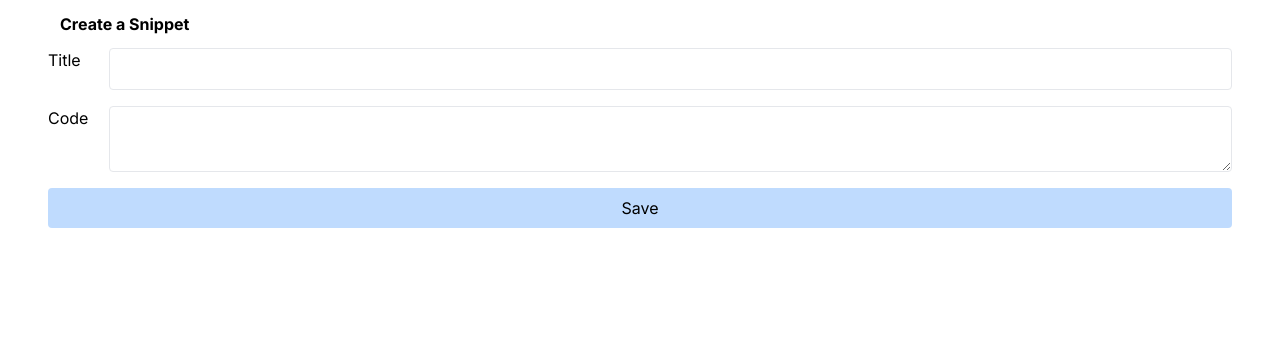
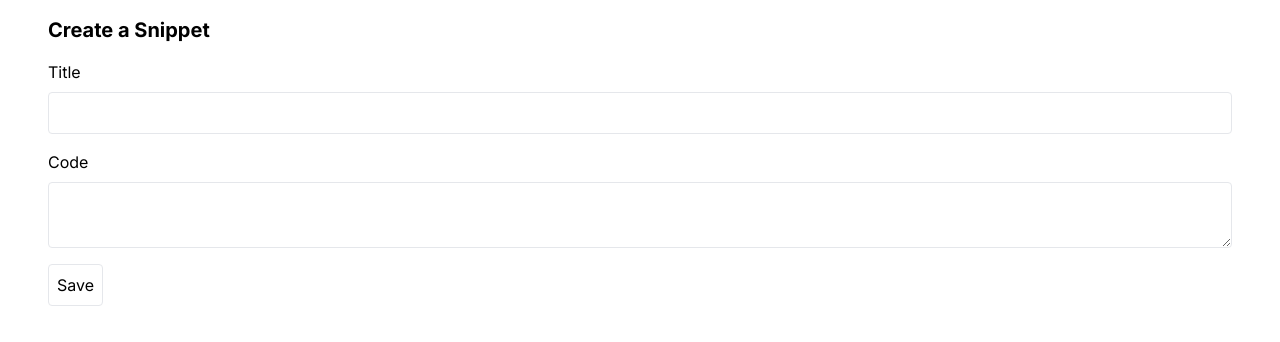
Before and after one commit to nicolaerario/next-snippets, a Next.js app: page /snippets/new in a window 1280 px wide. Shown: the top 342 px of the page. Built offline with nearby package versions, Linux system fonts and the light colour scheme.

Commit message:
style: Enhance UI consistency

```diff
--- a/src/app/page.tsx
+++ b/src/app/page.tsx
@@ -11,8 +11,8 @@ export default async function Home() {
   return (
     <div className="flex flex-col gap-2">
       {/* Header */}
-      <div className="flex items-center justify-between py-2">
-        <h3 className="text-3xl font-bold">Snippets</h3>
+      <div className="flex items-center justify-between py-4">
+        <h1 className="text-3xl font-bold">Snippets</h1>
         <Link
           href={'/snippets/new'}
           className="rounded border p-2"
--- a/src/app/snippets/[id]/edit/page.tsx
+++ b/src/app/snippets/[id]/edit/page.tsx
@@ -12,5 +12,14 @@ export default async function SnippetEditPage({ params }: Props) {
 
   if (!snippet) return notFound();
 
-  return <SnippetEditForm snippet={snippet} />;
+  return (
+    <div className="py-4">
+      <div className="flex items-center justify-between">
+        <h3 className="text-xl font-bold">Edit Snippet</h3>
+        <div className="text-xl italic">{snippet.title}</div>
+      </div>
+
+      <SnippetEditForm snippet={snippet} />
+    </div>
+  );
 }
--- a/src/app/snippets/[id]/page.tsx
+++ b/src/app/snippets/[id]/page.tsx
@@ -20,8 +20,8 @@ export default async function ShowSnippetPage({ params }: Props) {
 
   return (
     <div>
-      <div className="my-4 flex items-center justify-between">
-        <h1 className="text-xl font-bold">{snippet.title}</h1>
+      <div className="flex items-center justify-between py-4">
+        <h3 className="text-xl font-bold">{snippet.title}</h3>
         <div className="flex gap-4">
           <Link
             className="rounded border p-2"
--- a/src/app/snippets/new/page.tsx
+++ b/src/app/snippets/new/page.tsx
@@ -8,9 +8,9 @@ export default function SnippetCreatePage() {
 
   return (
     <form action={action}>
-      <h3 className="p-3 font-bold">Create a Snippet</h3>
+      <h3 className="py-4 text-xl font-bold">Create a Snippet</h3>
       <div className="flex flex-col gap-4">
-        <div className="flex gap-4">
+        <div className="flex flex-col gap-2">
           <label
             className="w-12"
             htmlFor="title"
@@ -25,7 +25,7 @@ export default function SnippetCreatePage() {
           />
         </div>
 
-        <div className="flex gap-4">
+        <div className="flex flex-col gap-2">
           <label
             className="w-12"
             htmlFor="code"
@@ -44,14 +44,13 @@ export default function SnippetCreatePage() {
             {formState.message}
           </div>
         )}
-
-        <button
-          type="submit"
-          className="rounded bg-blue-200 p-2"
-        >
-          Save
-        </button>
       </div>
+      <button
+        type="submit"
+        className="my-4 rounded border p-2"
+      >
+        Save
+      </button>
     </form>
   );
 }
--- a/src/components/snippetEditForm.tsx
+++ b/src/components/snippetEditForm.tsx
@@ -26,7 +26,7 @@ export default function SnippetEditForm({ snippet }: Props) {
   return (
     <>
       <Editor
-        className="my-4"
+        className="my-4 rounded border border-black"
         height="40vh"
         theme="vs-dark"
         language="javascript"
@@ -34,6 +34,7 @@ export default function SnippetEditForm({ snippet }: Props) {
         options={{ minimap: { enabled: false }, fontSize: 16 }}
         onChange={handleEditorChange}
       />
+
       <button
         className="rounded border p-2"
         onClick={handleEditSnippet}
```
